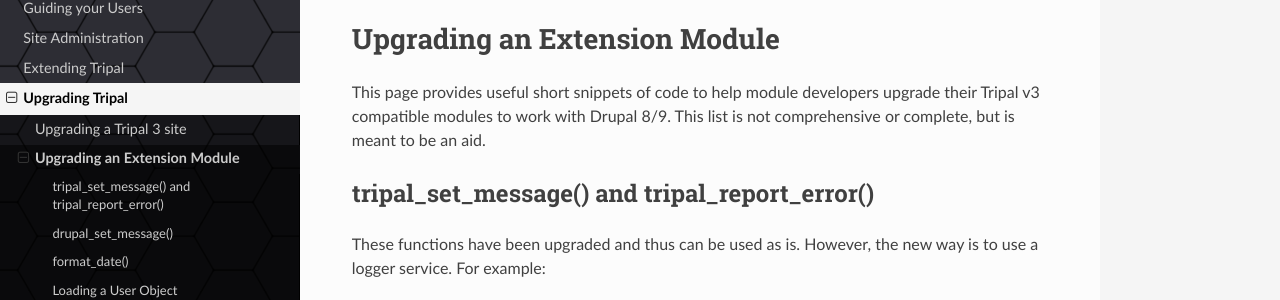
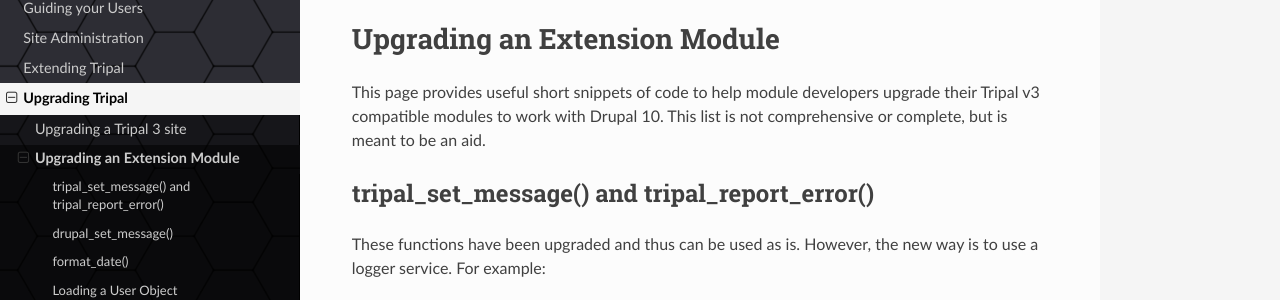
Before and after one commit to tripal/tripal_doc, a Sphinx documentation site: the page built from docs/upgrade_guide/module_dev.rst, in a window 1280 px wide and 900 px high. Shown: the part 389-689 px from the top of the window. Built offline with Sphinx 7.4.7 and the Read the Docs theme 2.0.0, drawn with Linux system fonts in a browser that asks for light colours; some of the changed text lies outside the part shown.

Commit message:
remove drupal 9 references

```diff
--- a/docs/contributing/docker-for-testing.rst
+++ b/docs/contributing/docker-for-testing.rst
@@ -29,7 +29,7 @@
 
     .. code::
 
-      sudo docker build --tag=tripaldocker:testing-9999 --build-arg drupalversion="9.5.x-dev" --file tripaldocker/Dockerfile-php8.1-pgsql13 ./
+      sudo docker build --tag=tripaldocker:testing-9999 --build-arg drupalversion="10.1.x-dev" --file tripaldocker/Dockerfile-php8.1-pgsql13 ./
 
 6. We will now create a running docker container from this image, and map the web port to a value available on the test system.
 
--- a/docs/design/pending/entities-fields.rst
+++ b/docs/design/pending/entities-fields.rst
@@ -2,7 +2,7 @@
 Entities and Fields Design
 ============================
 
-This design document is attempting to describe our current design process for Entities and Fields in Tripal 4 utilizing the new Drupal 9 APIs.
+This design document is attempting to describe our current design process for Entities and Fields in Tripal 4 utilizing the new Drupal 10 APIs.
 
 .. toctree::
    :maxdepth: 2
--- a/docs/design/pending/entities-fields/requirements.rst
+++ b/docs/design/pending/entities-fields/requirements.rst
@@ -8,7 +8,7 @@
 
 Tripal needs to **support multiple data backends on a single Tripal Entity Type; specifically, on a per field basis.**. For example, a SNP entity type should be able to have data from Drupal (application-specific), Chado (biological metadata-specific), VCF (genotypic data), genetic map files, GWAS-related files, etc. This ensures that biological data can be stored in the format which most makes sense for that data whether that be a flat-file format or a database. Furthermore, it reduces data duplication by allowing support for original file formats rather then requiring all data to be imported into a single database.
 
-Unfortunately this requirement is in direct conflict with the new Drupal 9 paradigm of requiring a single data backend per entity type. All existing extension modules are in keeping with this Drupal paradigm (including `External Entities <https://www.drupal.org/project/external_entities>`_). Since this assumption is interwoven in many of the Entity and Content Entity classes, we cannot simply extend the core classes for our design.
+Unfortunately this requirement is in direct conflict with the new Drupal 9+ paradigm of requiring a single data backend per entity type. All existing extension modules are in keeping with this Drupal paradigm (including `External Entities <https://www.drupal.org/project/external_entities>`_). Since this assumption is interwoven in many of the Entity and Content Entity classes, we cannot simply extend the core classes for our design.
 
 2. Tripal Fields control their own data load + save
 ^^^^^^^^^^^^^^^^^^^^^^^^^^^^^^^^^^^^^^^^^^^^^^^^^^^^^
--- a/docs/upgrade_guide/module_dev.rst
+++ b/docs/upgrade_guide/module_dev.rst
@@ -2,7 +2,7 @@
 Upgrading an Extension Module
 ================================
 
-This page provides useful short snippets of code to help module developers upgrade their Tripal v3 compatible modules to work with Drupal 8/9. This list is not comprehensive or complete, but is meant to be an aid.
+This page provides useful short snippets of code to help module developers upgrade their Tripal v3 compatible modules to work with Drupal 10. This list is not comprehensive or complete, but is meant to be an aid.
 
 tripal_set_message() and tripal_report_error()
 ---------------------------------------------------
@@ -74,7 +74,7 @@
   $link = l('Administration', '/admin')
 
 
-The Drupal 9 approach is:
+The Drupal 10 approach is:
 
 .. code-block:: php
 
@@ -214,7 +214,7 @@
 
 Attaching CSS
 -------------
-In Drupal 8/9 CSS files are part of "libraries".  Libraries are groups of "assets" such as CSS, JS, or other resources needed for a particular set of pages that the module provides.  Libraries are defined in the `<module_name>.libraries.yml` file.  For information about preparing your CSS files with drupal see the page about `adding css and js files to a module <https://www.drupal.org/node/2274843>`_.  Once the CSS is setup correctly, you want to add "libraries" to pages that use them.  This is done by adding an '#attached' element to the render array returned by a page using the following form:
+In Drupal 10 CSS files are part of "libraries".  Libraries are groups of "assets" such as CSS, JS, or other resources needed for a particular set of pages that the module provides.  Libraries are defined in the `<module_name>.libraries.yml` file.  For information about preparing your CSS files with drupal see the page about `adding css and js files to a module <https://www.drupal.org/node/2274843>`_.  Once the CSS is setup correctly, you want to add "libraries" to pages that use them.  This is done by adding an '#attached' element to the render array returned by a page using the following form:
 
 .. code-block:: php
 
```
Also changed, not shown: docs/install/docker.rst (+16 -16 lines), docs/install/requirements.rst (+12 -20 lines).
